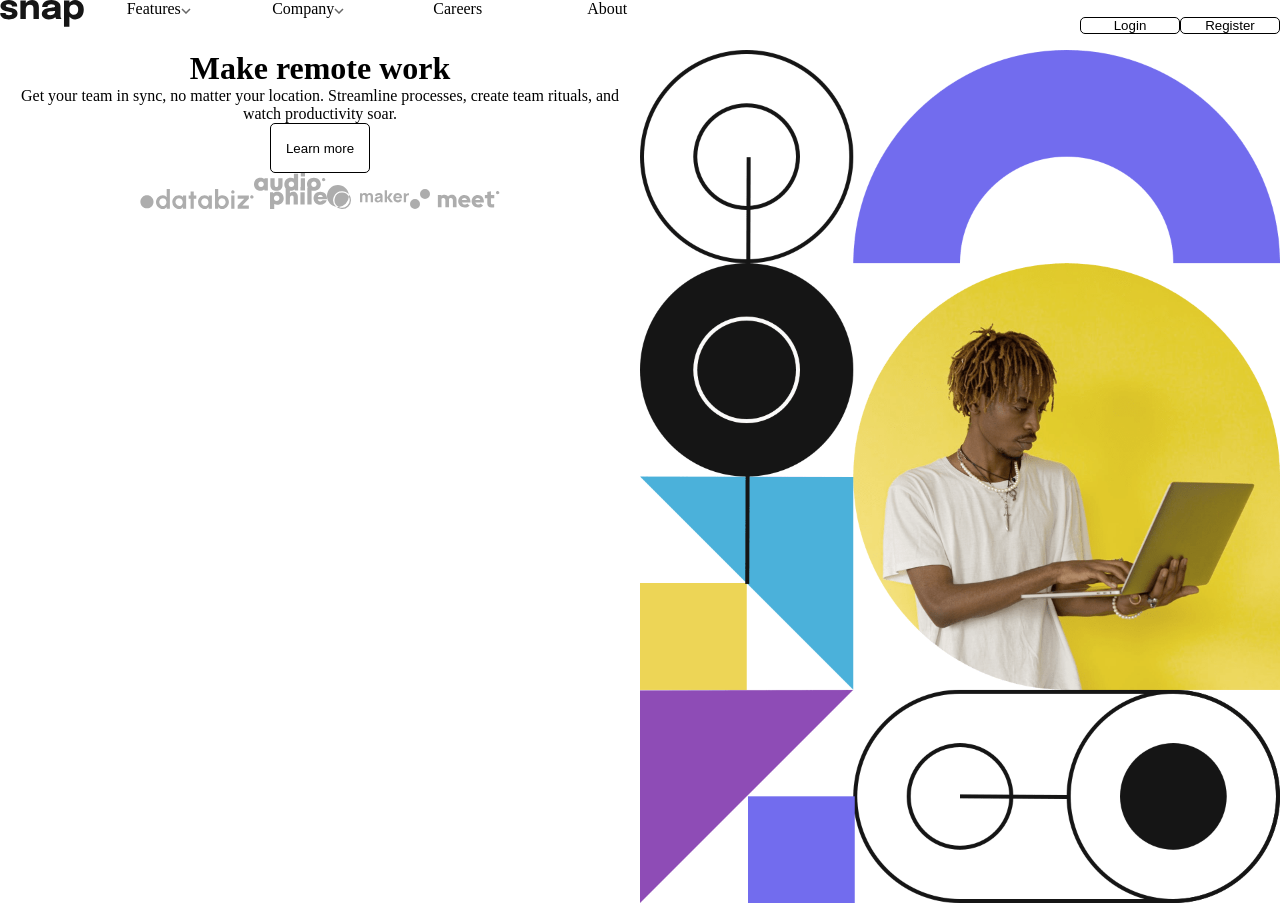
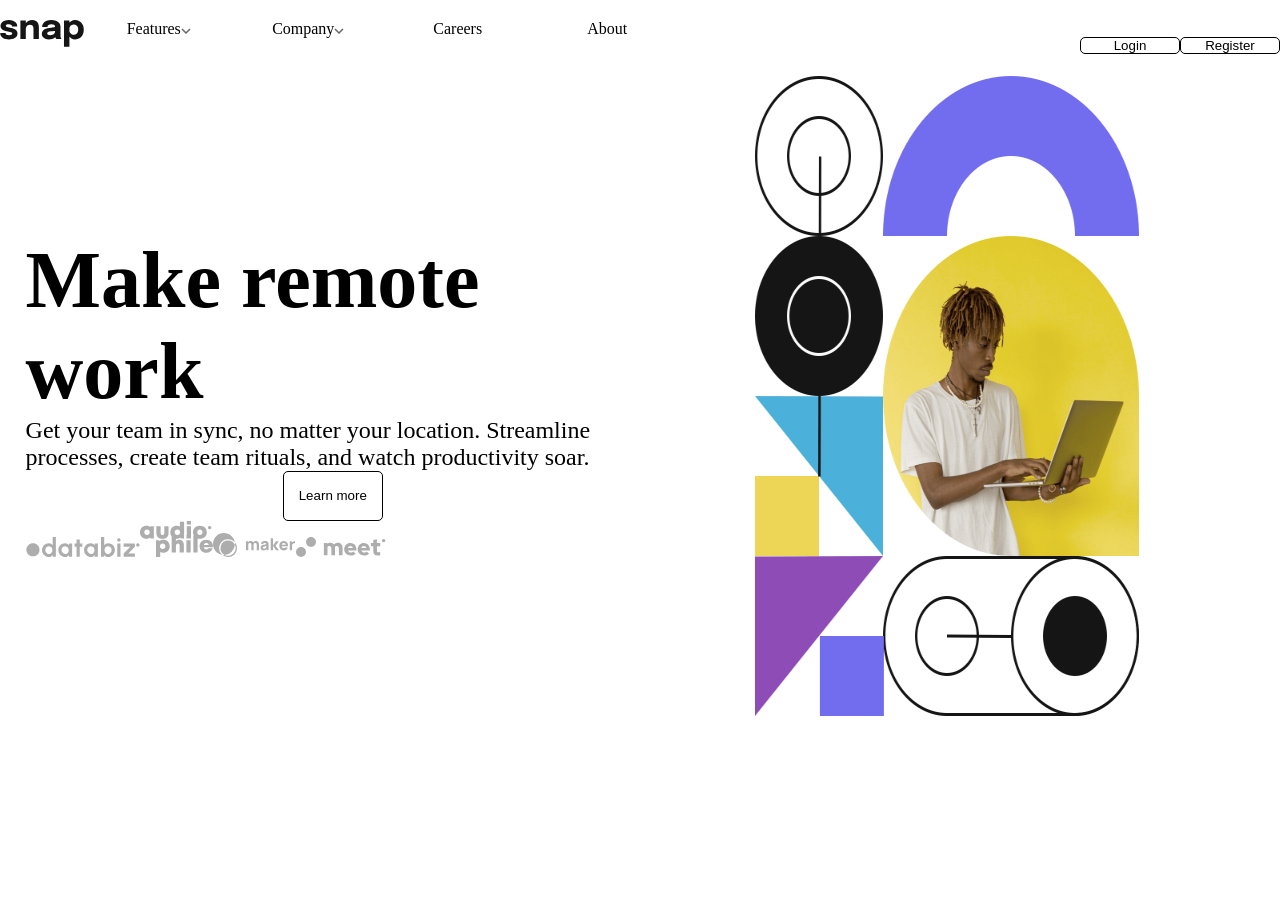
Before and after one commit to ajax12233512/Intro-Section, a React (Create React App) app: page / in a window 1280 px wide. After the commit the page ends 800 px from the top, so only its background shows below. Built offline with nearby package versions, Linux system fonts and the light colour scheme.

Commit message:
hero and buttons

```diff
--- a/src/components/Button/Button.js
+++ b/src/components/Button/Button.js
@@ -14,6 +14,10 @@ const Button = ({text, height}) => {
     borderRadius: '5px',
     border: '1px solid black',
     width: '100px',
+    margin: '0 auto',
+    display: 'flex',
+    justifyContent: 'center',
+    alignItems: 'center',
   }
 
   return (
--- a/src/components/Hero/Hero.css
+++ b/src/components/Hero/Hero.css
@@ -1,21 +1,38 @@
 .hero{
     display:  flex;
+    box-sizing: border-box;
+    padding: 2%;
+    height: auto;
 }
 
 .hero-left{
     width: 50%;
     display: flex;
     flex-direction: column;
-    align-items: center;;
+    justify-content: center;
+    text-align: left;
 }
 
-.hero-left button{
+.hero-left h1, .hero-left p, .hero-left div{
+    /* padding: 3% 0%; */
+}
 
+.hero-left h1{
+    font-size: 5rem;
+    font-weight: bold;
+    color: black;
+}
+
+.hero-left p{
+    font-size: 1.5rem;
+    color: black;
 }
 
 .hero-right{
     width: 50%;
 }
+
 .hero-right img{
-    width: 100%;
+    width: 30vw;
+    height: 80vh;
 }
--- a/src/components/Navbar/Navbar.css
+++ b/src/components/Navbar/Navbar.css
@@ -2,6 +2,7 @@
     display: flex;
     justify-content: space-around;
     position: sticky;
+    top: 20px;
     left: 0;
     right: 0;
     z-index: 1;
--- a/src/components/Navbar/NavbarSubItems.jsx
+++ b/src/components/Navbar/NavbarSubItems.jsx
@@ -3,7 +3,7 @@ import React from 'react'
 const style = {
     position: 'relative',
     top: '10px',
-    right: '4px',
+    left: '10%',
     backgroundColor: 'white',
     border: '1px solid black',
     borderRadius: '5px',
```
